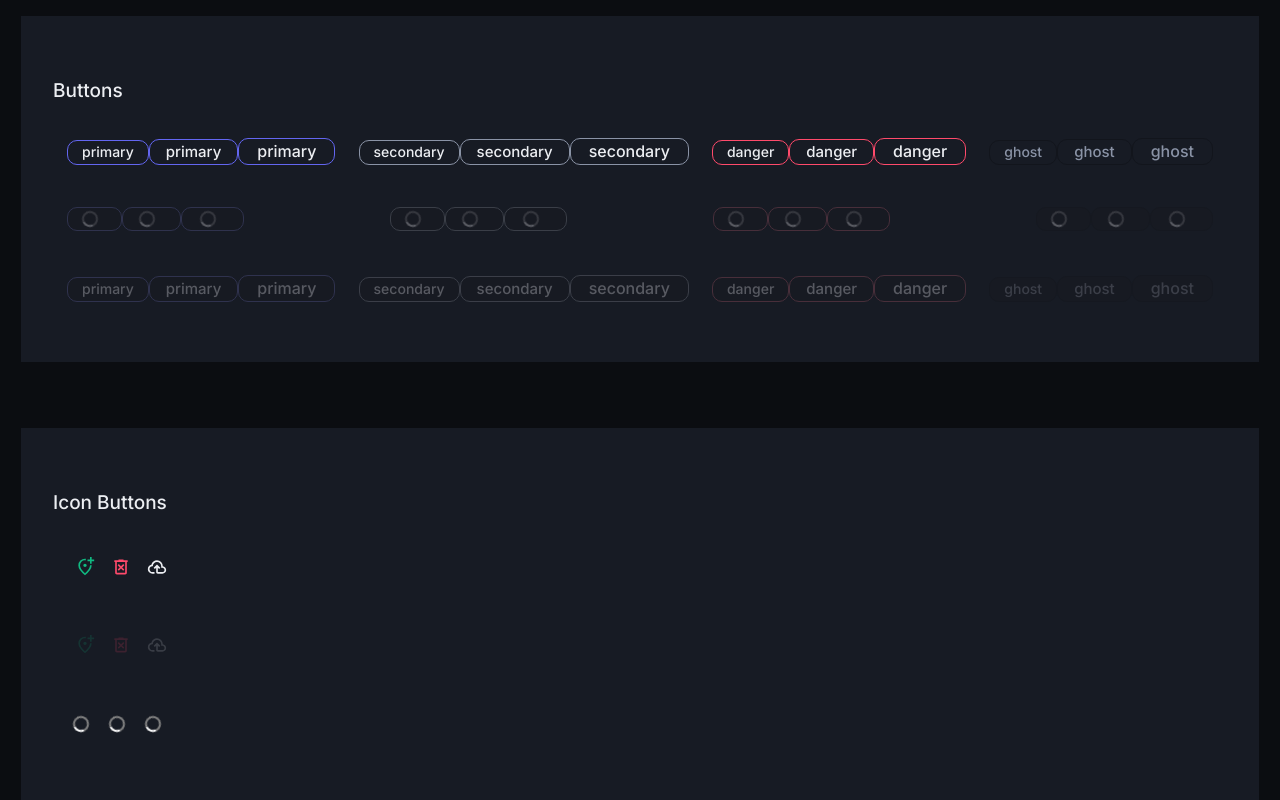
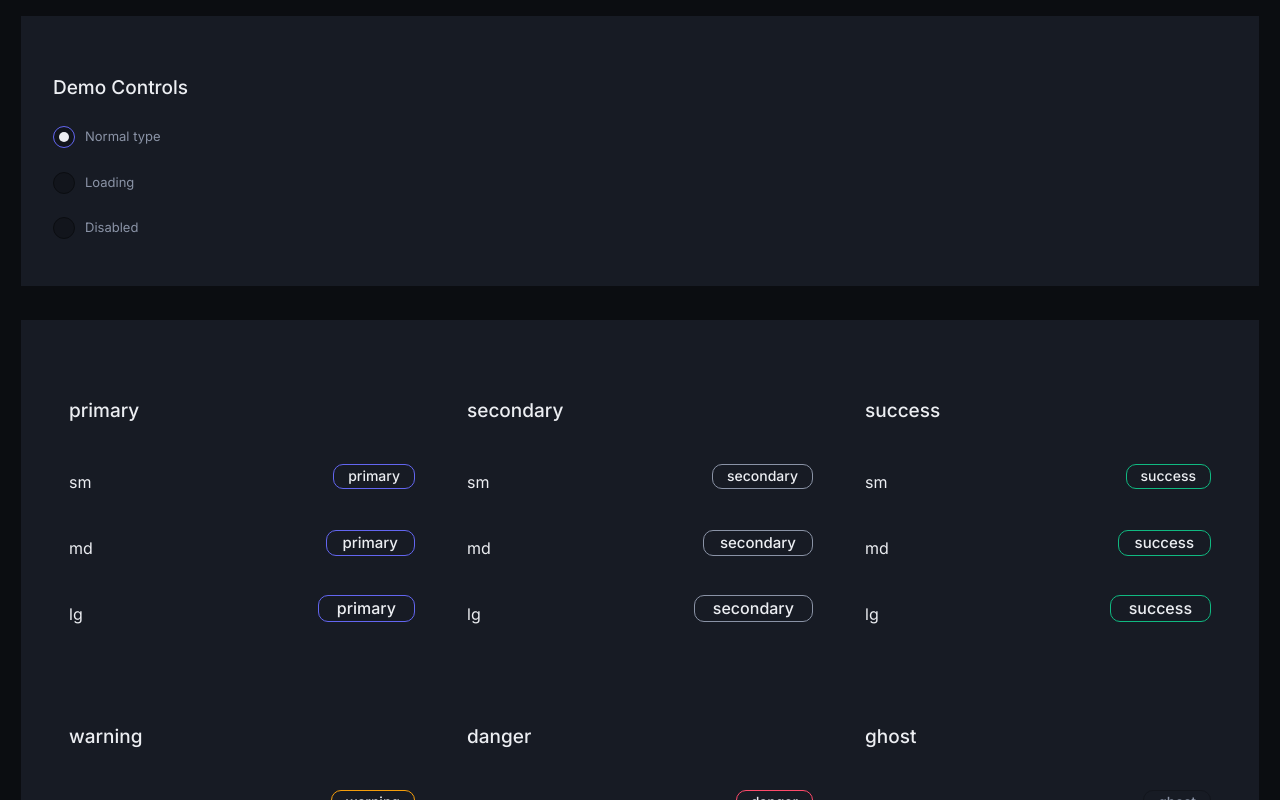
Before and after one commit to eugenia-vitinschii/modular-ui-kit, a Vue app: page /ui/buttons in a window 1280 px wide. Shown: the part 240-1040 px from the top of the page. Built offline with nearby package versions, Linux system fonts and the light colour scheme.

Commit message:
refactor(base-button): edit preview page

```diff
--- a/src/assets/sass/layout/_header.sass
+++ b/src/assets/sass/layout/_header.sass
@@ -6,6 +6,7 @@
       display: flex
       align-items: center
       justify-content: start
+      overflow: scroll
       span
          font-weight: bold
          color: $primary
--- a/src/views/ButtonsView.vue
+++ b/src/views/ButtonsView.vue
@@ -5,144 +5,78 @@
             <div class="page__header">
                <h1 class="heading">Buttons Preview</h1>
             </div>
-            <div class="page__content section">
-               <p class="subheading">Buttons</p>
-               <div class="buttons section__item">
-                  <div class="button__list">
-                     <base-button variant="primary" size="sm">primary</base-button>
-                     <base-button variant="primary" size="md">primary</base-button>
-                     <base-button variant="primary" size="lg">primary</base-button>
-                  </div>
-                  <div class="buttons__list">
-                     <base-button variant="secondary" size="sm">secondary</base-button>
-                     <base-button variant="secondary" size="md">secondary</base-button>
-                     <base-button variant="secondary" size="lg">secondary</base-button>
-                  </div>
-                  <div class="buttons__list">
-                     <base-button variant="danger" size="sm">danger</base-button>
-                     <base-button variant="danger" size="md">danger</base-button>
-                     <base-button variant="danger" size="lg">danger</base-button>
-
-                  </div>
-                  <div class="buttons__list">
-                     <base-button variant="ghost" size="sm">ghost</base-button>
-                     <base-button variant="ghost" size="md">ghost</base-button>
-                     <base-button variant="ghost" size="lg">ghost</base-button>
+            <div class="page__content">
+               <div class="demo-controls section">
+                  <h2 class="subheading">Demo Controls</h2>
+                  <base-radio value="normal" v-model="buttonState" name="buttons-demo" label="Normal type" />
+                  <base-radio value="loading" v-model="buttonState" name="buttons-demo" label="Loading" />
+                  <base-radio value="disabled" v-model="buttonState" name="buttons-demo" label="Disabled" />
+               </div>
+               <div class="buttons-grid section">
+                  <div class="button-card" v-for="variant in variants" :key="variant">
+                     <div class="button-card__header">
+                        <p class="subheading">{{ variant }}</p>
+                     </div>
+                     <div class="button-card__sizes">
+                        <div class="button-card-row" v-for="size in sizes" :key="size">
+                           <p class="body-text">{{ size }}</p>
+                           <base-button :variant="variant" :size="size" :loading="buttonState === 'loading'"
+                              :disabled="buttonState === 'disabled'">
+                              {{ variant }}</base-button>
+                        </div>
+                     </div>
                   </div>
                </div>
-               <div class="buttons section__item">
-                  <div class="buttons__list">
-                     <base-button variant="primary" loading size="sm"> primary</base-button>
-                     <base-button variant="primary" loading size="md"> primary</base-button>
-                     <base-button variant="primary" loading size="lg"> primary</base-button>
-                  </div>
-                  <div class="buttons__list">
-                     <base-button variant="secondary" loading size="sm">secondary</base-button>
-                     <base-button variant="secondary" loading size="md">secondary</base-button>
-                     <base-button variant="secondary" loading size="lg">secondary</base-button>
-                  </div>
-                  <div class="buttons__list">
-                     <base-button variant="danger" loading size="sm">danger</base-button>
-                     <base-button variant="danger" loading size="md">danger</base-button>
-                     <base-button variant="danger" loading size="lg">danger</base-button>
-                  </div>
-                  <div class="buttons__list">
-                     <base-button variant="ghost" loading size="sm">ghost</base-button>
-                     <base-button variant="ghost" loading size="md">ghost</base-button>
-                     <base-button variant="ghost" loading size="lg">ghost</base-button>
-                  </div>
-               </div>
-               <div class="buttons section__item">
-                  <div class="buttons__list">
-                     <base-button variant="primary" disabled size="sm"> primary</base-button>
-                     <base-button variant="primary" disabled size="md"> primary</base-button>
-                     <base-button variant="primary" disabled size="lg"> primary</base-button>
-                  </div>
-                  <div class="buttons__list">
-                     <base-button variant="secondary" disabled size="sm">secondary</base-button>
-                     <base-button variant="secondary" disabled size="md">secondary</base-button>
-                     <base-button variant="secondary" disabled size="lg">secondary</base-button>
-                  </div>
-                  <div class="buttons__list">
-                     <base-button variant="danger" disabled size="sm">danger</base-button>
-                     <base-button variant="danger" disabled size="md">danger</base-button>
-                     <base-button variant="danger" disabled size="lg">danger</base-button>
-                  </div>
-                  <div class="buttons__list">
-                     <base-button variant="ghost" disabled size="sm">ghost</base-button>
-                     <base-button variant="ghost" disabled size="md">ghost</base-button>
-                     <base-button variant="ghost" disabled size="lg">ghost</base-button>
-                  </div>
-               </div>
-
             </div>
-            <div class="section">
-               <p class="subheading">Icon Buttons</p>
-               <div class="section__item">
-                  <base-icon-button variant="success"><svg xmlns="http://www.w3.org/2000/svg" viewBox="0 -960 960 960">
-                        <path
-                           d="M480-80Q319-217 239.5-334.5T160-552q0-150 96.5-239T480-880h20q10 0 20 2v81q-10-2-19.5-2.5T480-800q-101 0-170.5 69.5T240-552q0 71 59 162.5T480-186q122-112 181-203.5T720-552v-8h80v8q0 100-79.5 217.5T480-80Zm56.5-423.5Q560-527 560-560t-23.5-56.5Q513-640 480-640t-56.5 23.5Q400-593 400-560t23.5 56.5Q447-480 480-480t56.5-23.5ZM480-560Zm240-80h80v-120h120v-80H800v-120h-80v120H600v80h120v120Z" />
-                     </svg></base-icon-button>
-                  <base-icon-button variant="danger"><svg xmlns="http://www.w3.org/2000/svg" viewBox="0 -960 960 960">
-                        <path
-                           d="m376-300 104-104 104 104 56-56-104-104 104-104-56-56-104 104-104-104-56 56 104 104-104 104 56 56Zm-96 180q-33 0-56.5-23.5T200-200v-520h-40v-80h200v-40h240v40h200v80h-40v520q0 33-23.5 56.5T680-120H280Zm400-600H280v520h400v-520Zm-400 0v520-520Z" />
-                     </svg></base-icon-button>
-                  <base-icon-button variant="default"><svg xmlns="http://www.w3.org/2000/svg" viewBox="0 -960 960 960">
-                        <path
-                           d="M260-160q-91 0-155.5-63T40-377q0-78 47-139t123-78q25-92 100-149t170-57q117 0 198.5 81.5T760-520q69 8 114.5 59.5T920-340q0 75-52.5 127.5T740-160H520q-33 0-56.5-23.5T440-240v-206l-64 62-56-56 160-160 160 160-56 56-64-62v206h220q42 0 71-29t29-71q0-42-29-71t-71-29h-60v-80q0-83-58.5-141.5T480-720q-83 0-141.5 58.5T280-520h-20q-58 0-99 41t-41 99q0 58 41 99t99 41h100v80H260Zm220-280Z" />
-                     </svg></base-icon-button>
-               </div>
-               <div class="section__item">
-                  <base-icon-button variant="success" disabled><svg xmlns="http://www.w3.org/2000/svg"
-                        viewBox="0 -960 960 960">
-                        <path
-                           d="M480-80Q319-217 239.5-334.5T160-552q0-150 96.5-239T480-880h20q10 0 20 2v81q-10-2-19.5-2.5T480-800q-101 0-170.5 69.5T240-552q0 71 59 162.5T480-186q122-112 181-203.5T720-552v-8h80v8q0 100-79.5 217.5T480-80Zm56.5-423.5Q560-527 560-560t-23.5-56.5Q513-640 480-640t-56.5 23.5Q400-593 400-560t23.5 56.5Q447-480 480-480t56.5-23.5ZM480-560Zm240-80h80v-120h120v-80H800v-120h-80v120H600v80h120v120Z" />
-                     </svg></base-icon-button>
-                  <base-icon-button variant="danger" disabled><svg xmlns="http://www.w3.org/2000/svg"
-                        viewBox="0 -960 960 960">
-                        <path
-                           d="m376-300 104-104 104 104 56-56-104-104 104-104-56-56-104 104-104-104-56 56 104 104-104 104 56 56Zm-96 180q-33 0-56.5-23.5T200-200v-520h-40v-80h200v-40h240v40h200v80h-40v520q0 33-23.5 56.5T680-120H280Zm400-600H280v520h400v-520Zm-400 0v520-520Z" />
-                     </svg></base-icon-button>
-                  <base-icon-button variant="default" disabled><svg xmlns="http://www.w3.org/2000/svg"
-                        viewBox="0 -960 960 960">
-                        <path
-                           d="M260-160q-91 0-155.5-63T40-377q0-78 47-139t123-78q25-92 100-149t170-57q117 0 198.5 81.5T760-520q69 8 114.5 59.5T920-340q0 75-52.5 127.5T740-160H520q-33 0-56.5-23.5T440-240v-206l-64 62-56-56 160-160 160 160-56 56-64-62v206h220q42 0 71-29t29-71q0-42-29-71t-71-29h-60v-80q0-83-58.5-141.5T480-720q-83 0-141.5 58.5T280-520h-20q-58 0-99 41t-41 99q0 58 41 99t99 41h100v80H260Zm220-280Z" />
-                     </svg></base-icon-button>
-               </div>
-               <div class="section__item">
-                  <base-icon-button variant="success" loading><svg xmlns="http://www.w3.org/2000/svg"
-                        viewBox="0 -960 960 960">
-                        <path
-                           d="M480-80Q319-217 239.5-334.5T160-552q0-150 96.5-239T480-880h20q10 0 20 2v81q-10-2-19.5-2.5T480-800q-101 0-170.5 69.5T240-552q0 71 59 162.5T480-186q122-112 181-203.5T720-552v-8h80v8q0 100-79.5 217.5T480-80Zm56.5-423.5Q560-527 560-560t-23.5-56.5Q513-640 480-640t-56.5 23.5Q400-593 400-560t23.5 56.5Q447-480 480-480t56.5-23.5ZM480-560Zm240-80h80v-120h120v-80H800v-120h-80v120H600v80h120v120Z" />
-                     </svg></base-icon-button>
-                  <base-icon-button variant="danger" loading><svg xmlns="http://www.w3.org/2000/svg"
-                        viewBox="0 -960 960 960">
-                        <path
-                           d="m376-300 104-104 104 104 56-56-104-104 104-104-56-56-104 104-104-104-56 56 104 104-104 104 56 56Zm-96 180q-33 0-56.5-23.5T200-200v-520h-40v-80h200v-40h240v40h200v80h-40v520q0 33-23.5 56.5T680-120H280Zm400-600H280v520h400v-520Zm-400 0v520-520Z" />
-                     </svg></base-icon-button>
-                  <base-icon-button variant="default" loading><svg xmlns="http://www.w3.org/2000/svg"
-                        viewBox="0 -960 960 960">
-                        <path
-                           d="M260-160q-91 0-155.5-63T40-377q0-78 47-139t123-78q25-92 100-149t170-57q117 0 198.5 81.5T760-520q69 8 114.5 59.5T920-340q0 75-52.5 127.5T740-160H520q-33 0-56.5-23.5T440-240v-206l-64 62-56-56 160-160 160 160-56 56-64-62v206h220q42 0 71-29t29-71q0-42-29-71t-71-29h-60v-80q0-83-58.5-141.5T480-720q-83 0-141.5 58.5T280-520h-20q-58 0-99 41t-41 99q0 58 41 99t99 41h100v80H260Zm220-280Z" />
-                     </svg></base-icon-button>
-               </div>
-            </div>
-
          </div>
       </div>
    </div>
 </template>
 
 <script setup lang="ts">
+/* VUE */
+import { ref } from 'vue'
+
 /* COMPONENTS */
 import BaseButton from '@/components/ui/buttons/BaseButton.vue';
-import BaseIconButton from '@/components/ui/buttons/BaseIconButton.vue';
+// import BaseIconButton from '@/components/ui/buttons/BaseIconButton.vue';
+import BaseRadio from '@/components/ui/form/BaseRadio.vue';
+
+/* TYPES */
+import type { UIButtonVariant, UISize } from '@/types/ui.types';
+
+/* BUTTONS */
+/* state control */
+type DemoState = 'normal' | 'loading' | 'disabled'
+const buttonState = ref<DemoState>('normal')
+
+/* variants */
+const variants: UIButtonVariant[] = [
+   'primary',
+   'secondary',
+   'success',
+   'warning',
+   'danger',
+   'ghost'
+]
+/* sizes */
+const sizes: UISize[] = ['sm', 'md', 'lg']
+
+
 </script>
 
 <style lang="sass">
 
-.buttons
+.buttons-grid
+   display: grid
+   grid-template-columns: repeat(auto-fit, minmax(300px, 1fr))
+   gap: 20px
+
+.button-card
+   padding: 16px
+
+.button-card-row
    display: flex
+   align-items: center
    justify-content: space-between
-   flex-wrap: wrap
 </style>
```
